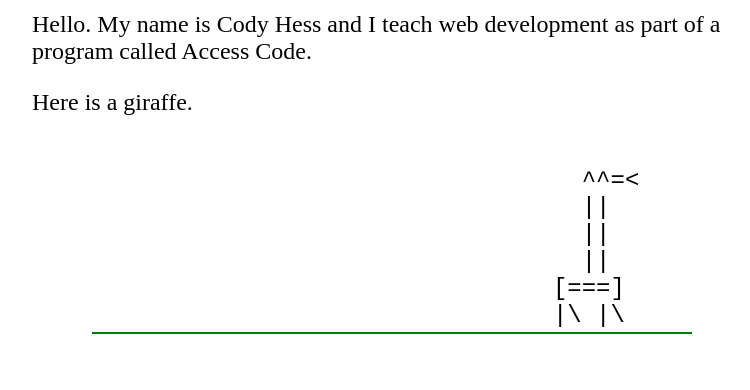
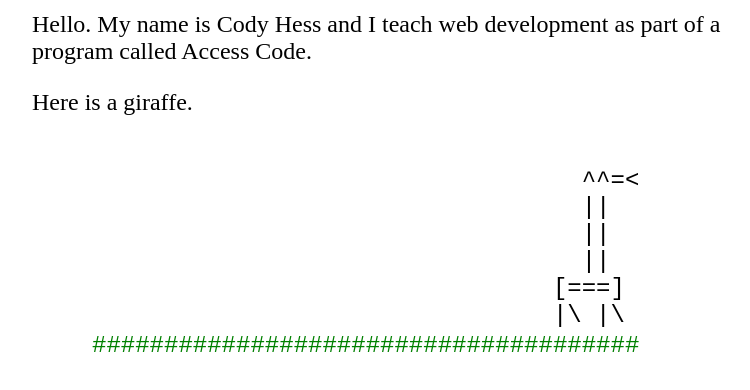
Before and after one commit to ashleycortez/cody-c4q.github.io, a plain HTML site: page index.html in a window 1280 px wide. Shown: the part 108-498 px from the top of the page, without its empty margins (248-998 px from the left). Drawn offline with Linux system fonts and the light colour scheme.

Commit message:
added grass

```diff
--- a/index.html
+++ b/index.html
@@ -16,6 +16,7 @@ a program called Access Code.
 Here is a giraffe.
 </p>
 <pre id="animation">
+
   ^^=<
   ||
   ||
@@ -23,5 +24,8 @@ Here is a giraffe.
 [===]
 || ||
 </pre>
+<pre id="grass">
+######################################
+</pre>
 </body>
 </html>
--- a/main.css
+++ b/main.css
@@ -14,8 +14,15 @@ body {
 #animation {
   padding: 0;
   margin: 0 auto;
-  border-bottom: 2px solid green;
+  /*border-bottom: 2px solid green;*/
   width: 25em;
   height: 8em;
   font-size: 24px;
 }
+
+#grass {
+  padding: 0;
+  margin: 0 auto;
+  width: 25em;
+  color: green;
+}
```
